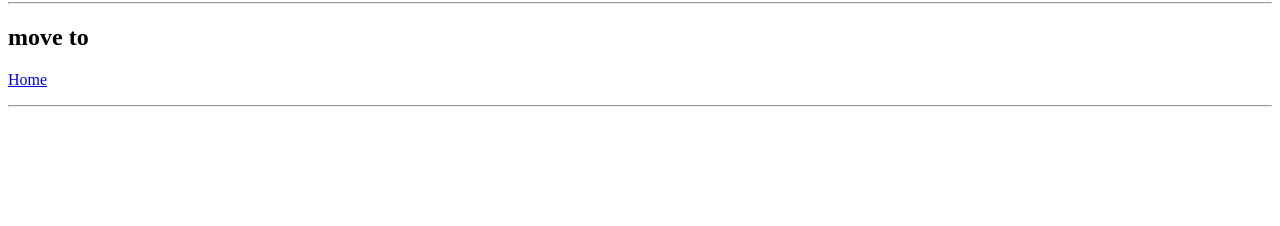
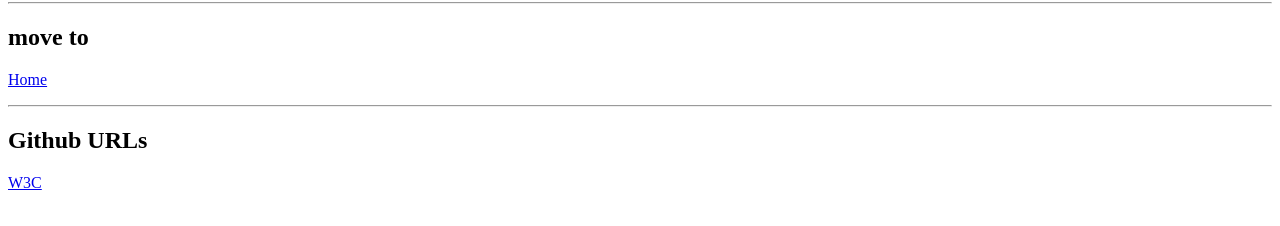
Before and after one commit to KENANI-Moetez/gitEvaluation, a plain HTML site: page page1.html in a window 1280 px wide. Shown: the part 112-338 px from the top of the page. Drawn offline with Linux system fonts and the light colour scheme.

Commit message:
b1-m2 (add my github link )

```diff
--- a/page1.html
+++ b/page1.html
@@ -14,5 +14,7 @@
         <p><a href="index.html">Home</a></p>
 
      <hr>
+     <h2>Github URLs</h2>
+     <p><a href="https://github.com/KENANI-Moetez">W3C</a></p>
 </body>
 </html>
```
